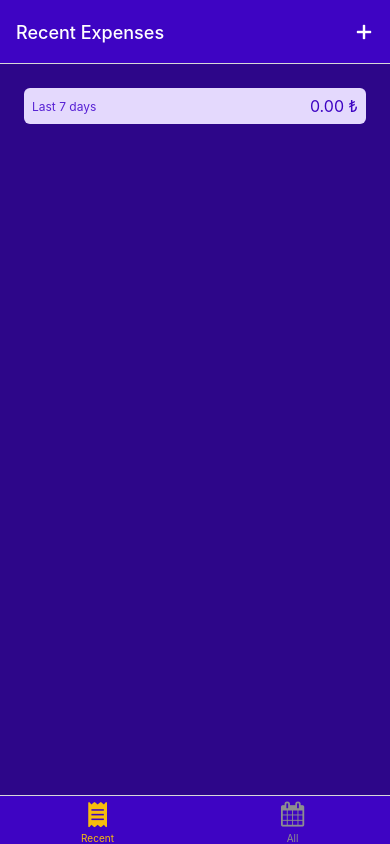
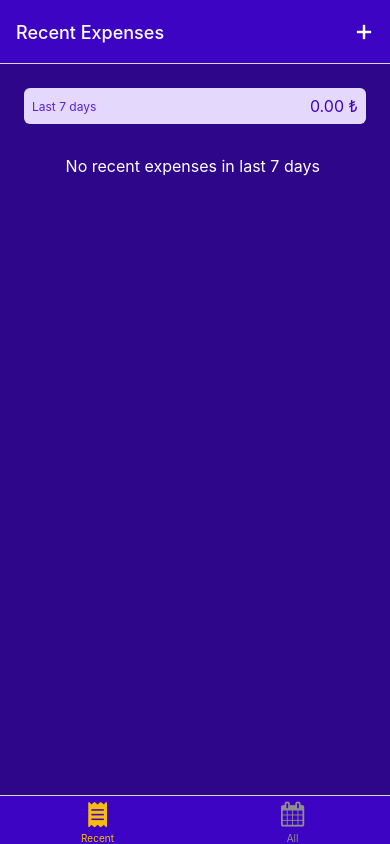
Before and after one commit to ebrardev/expense-trackerapp, a React Native app: screen /RecentExpenses in a window 390 px wide. Built offline with nearby package versions, Linux system fonts and the light colour scheme.

Commit message:
last commit

```diff
--- a/components/ExpensesOutput/ExpensesOutput.js
+++ b/components/ExpensesOutput/ExpensesOutput.js
@@ -1,4 +1,4 @@
-import {  View ,StyleSheet} from "react-native";
+import {  Text,View ,StyleSheet} from "react-native";
 import ExpensesSummary from "./ExpensesSummary";
 import ExpensesList from "./ExpensesList";
 import { GlobalStyles } from "../../constants/style";
@@ -6,11 +6,16 @@ import { GlobalStyles } from "../../constants/style";
 
 
 
-function ExpensesOutput({expenses,expensesPeriod}) {
+function ExpensesOutput({expenses,expensesPeriod,fallBackText}) {
+    let content = <Text style={styles.infoText}>{fallBackText}</Text>
+
+    if(expenses.length > 0) {
+        content = <ExpensesList expenses={expenses} />
+    }
     return(
         <View style={styles.container}>
             <ExpensesSummary expenses={expenses} periodName={expensesPeriod} />
-           <ExpensesList expenses={expenses} />
+            {content}
         </View>
 
     )
@@ -25,4 +30,10 @@ const styles = StyleSheet.create({
      paddingBottom:0,
      backgroundColor: GlobalStyles.colors.primary700,
     },
+    infoText: {
+        color:"white",
+        fontSize:16,
+        textAlign:"center",
+        marginTop:32
+    }
 })
--- a/package.json
+++ b/package.json
@@ -18,7 +18,8 @@
     "react": "18.2.0",
     "react-native": "0.73.4",
     "react-native-safe-area-context": "4.8.2",
-    "react-native-screens": "~3.29.0"
+    "react-native-screens": "~3.29.0",
+    "expo-splash-screen": "~0.26.4"
   },
   "devDependencies": {
     "@babel/core": "^7.20.0"
--- a/screens/AllExpenses.js
+++ b/screens/AllExpenses.js
@@ -7,7 +7,7 @@ function AllExpenses() {
   const expensesCtx =   useContext(ExpensesContext)
 
     return (
-       <ExpensesOutput expenses={expensesCtx.expenses} expensesPeriod="Total"/>
+       <ExpensesOutput expenses={expensesCtx.expenses} expensesPeriod="Total"  fallBackText="no recent expenses"/>
     )
 }
 export default AllExpenses;
--- a/screens/RecentExpenses.js
+++ b/screens/RecentExpenses.js
@@ -15,7 +15,7 @@ function RecentExpenses() {
   })
 
     return (
-      <ExpensesOutput expenses={recentExpenses} expensesPeriod="Last 7 days"/>
+      <ExpensesOutput expenses={recentExpenses} expensesPeriod="Last 7 days" fallBackText="No recent expenses in last 7 days "/>
     );
 }
 export default RecentExpenses;
```
Also changed, not shown: splash.png (added), 1 other file (tests, documents, lock files or other folders).
